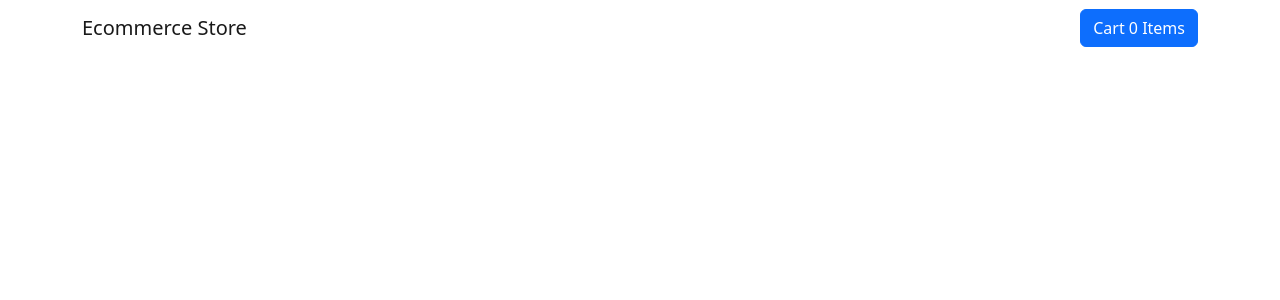
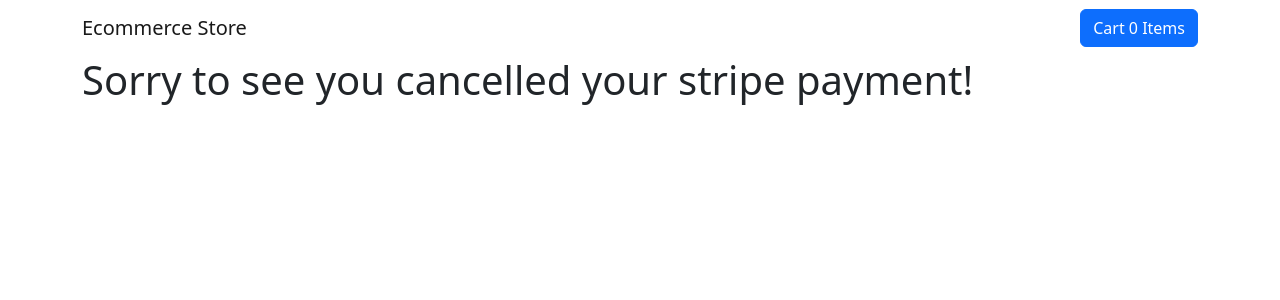
Before and after one commit to SalamanderCtesiphon/fashion-boutique, a React (Create React App) app: page /cancel in a window 1280 px wide. Shown: the top 300 px of the page. Built offline with nearby package versions, Linux system fonts and the light colour scheme.

Commit message:
created three pages for the app

```diff
--- a/src/App.js
+++ b/src/App.js
@@ -2,11 +2,22 @@ import './App.css';
 import NavbarComponent from './components/NavbarComponent';
 import 'bootstrap/dist/css/bootstrap.min.css'
 import { Container } from 'react-bootstrap'
+import { BrowserRouter, Routes, Route } from 'react-router-dom';
+import Cancel from './pages/Cancel';
+import Store from './pages/Store';
+import Success from './pages/Success';
 
 function App() {
   return (
     <Container>
       <NavbarComponent></NavbarComponent>
+      <BrowserRouter>
+        <Routes>
+          <Route index element={<Store />} />
+          <Route path='success' element={<Success />} />
+          <Route path='cancel' element={<Cancel />} />
+        </Routes>
+      </BrowserRouter>
     </Container>
   );
 }
--- /dev/null
+++ b/src/pages/Cancel.js
@@ -0,0 +1,9 @@
+import React from 'react'
+
+function Cancel() {
+  return (
+    <h1>Sorry to see you cancelled your stripe payment!</h1>
+  )
+}
+
+export default Cancel
--- /dev/null
+++ b/src/pages/Store.js
@@ -0,0 +1,9 @@
+import React from 'react'
+
+function Store() {
+  return (
+    <h1>Welcome to the store</h1>
+  )
+}
+
+export default Store
--- /dev/null
+++ b/src/pages/Success.js
@@ -0,0 +1,9 @@
+import React from 'react'
+
+function Success() {
+  return (
+    <h1>Thank you for your purchase!</h1>
+  )
+}
+
+export default Success
```
